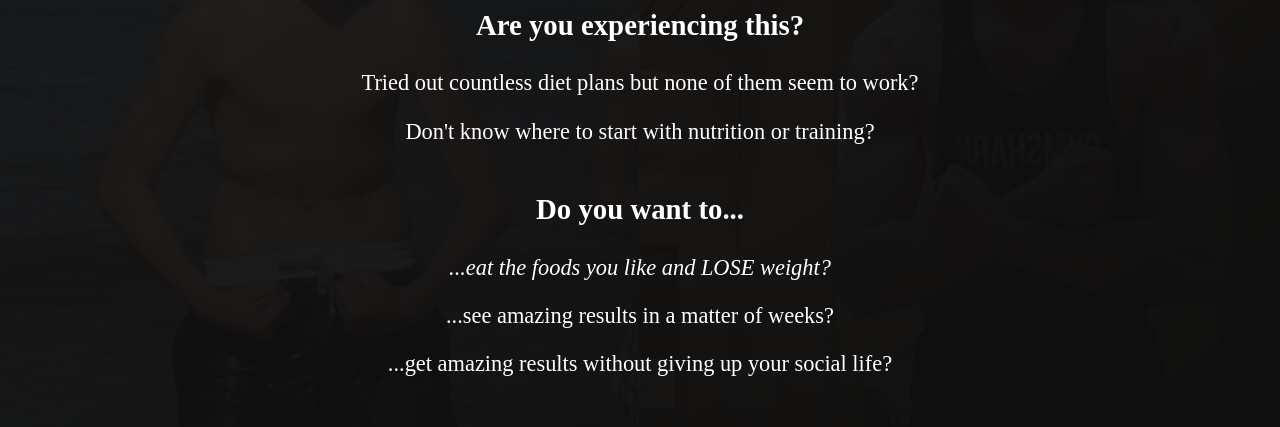
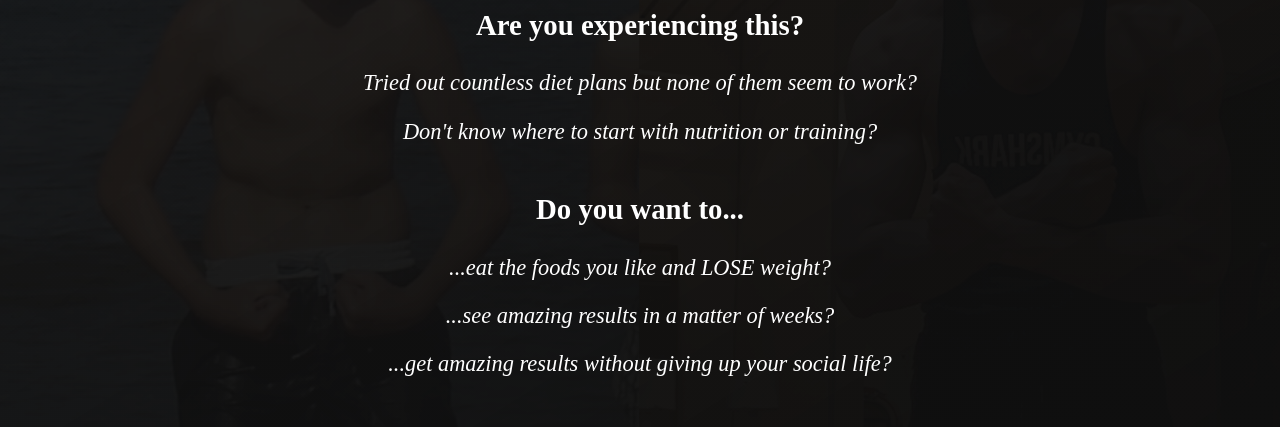
Before and after one commit to Merlijnmacgillavry/FitWithErik, a Vue app in the folder fitwitherik-website/: page /online_coaching in a window 1280 px wide. Shown: the part 334-761 px from the top of the page. Built offline with nearby package versions, Linux system fonts and the light colour scheme; a web font is replaced by a local one.

Commit message:
resolves #46

```diff
--- a/fitwitherik-website/src/components/Online_Coaching.vue
+++ b/fitwitherik-website/src/components/Online_Coaching.vue
@@ -7,14 +7,20 @@
       </p>
       <div class="coaching__1__text">
         <h4>Are you experiencing this?</h4>
-        <p>Tried out countless diet plans but none of them seem to work?</p>
-        <p>Don't know where to start with nutrition or training?</p>
+        <p class="italic">
+          Tried out countless diet plans but none of them seem to work?
+        </p>
+        <p class="italic">
+          Don't know where to start with nutrition or training?
+        </p>
       </div>
       <div class="coaching__1__text">
         <h4>Do you want to...</h4>
         <p class="italic">...eat the foods you like and LOSE weight?</p>
-        <p>...see amazing results in a matter of weeks?</p>
-        <p>...get amazing results without giving up your social life?</p>
+        <p class="italic">...see amazing results in a matter of weeks?</p>
+        <p class="italic">
+          ...get amazing results without giving up your social life?
+        </p>
       </div>
       <div class="coaching__1__find-out" v-on:click="scrollDown">
         <p>Find out more...</p>
```
